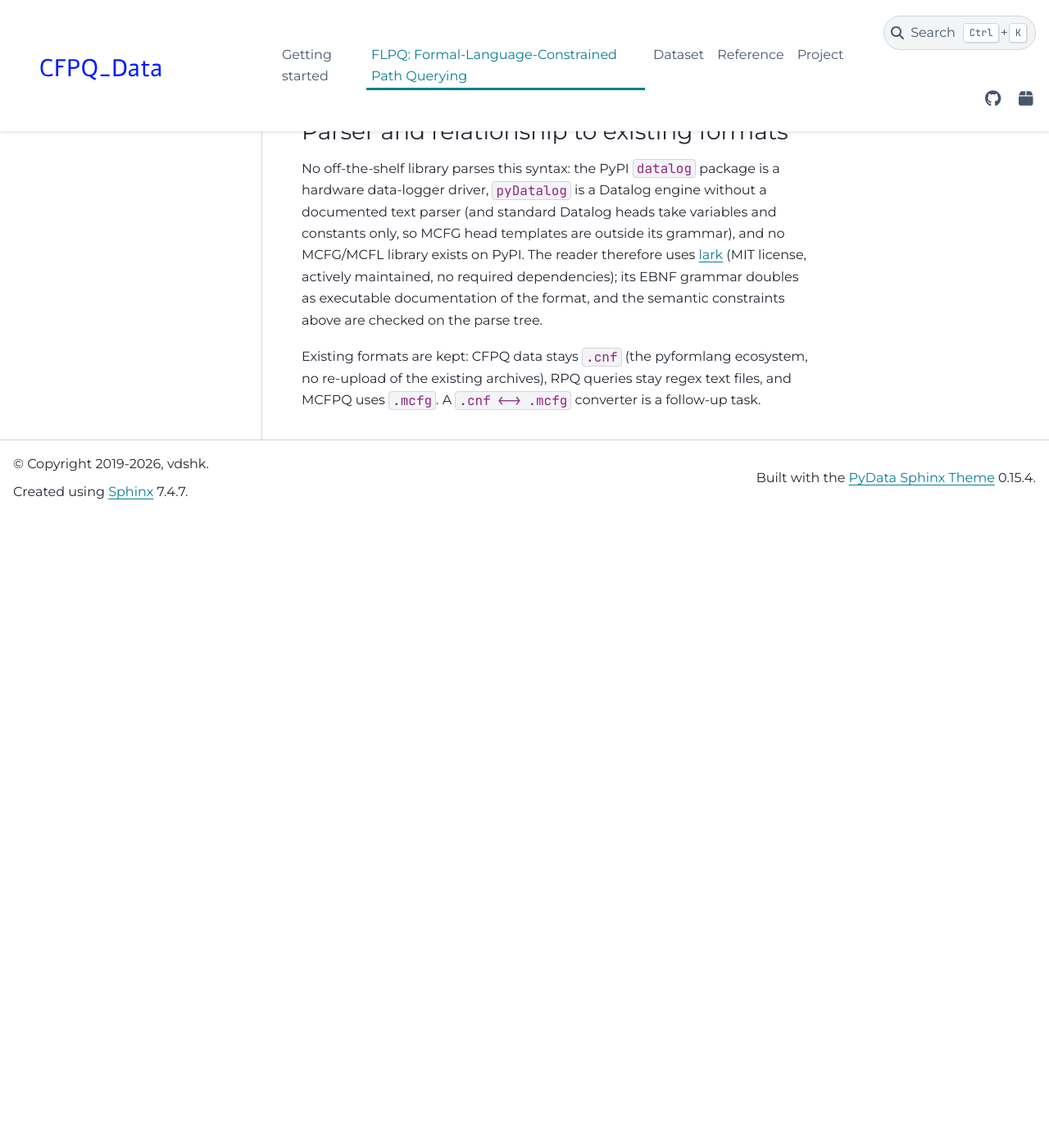
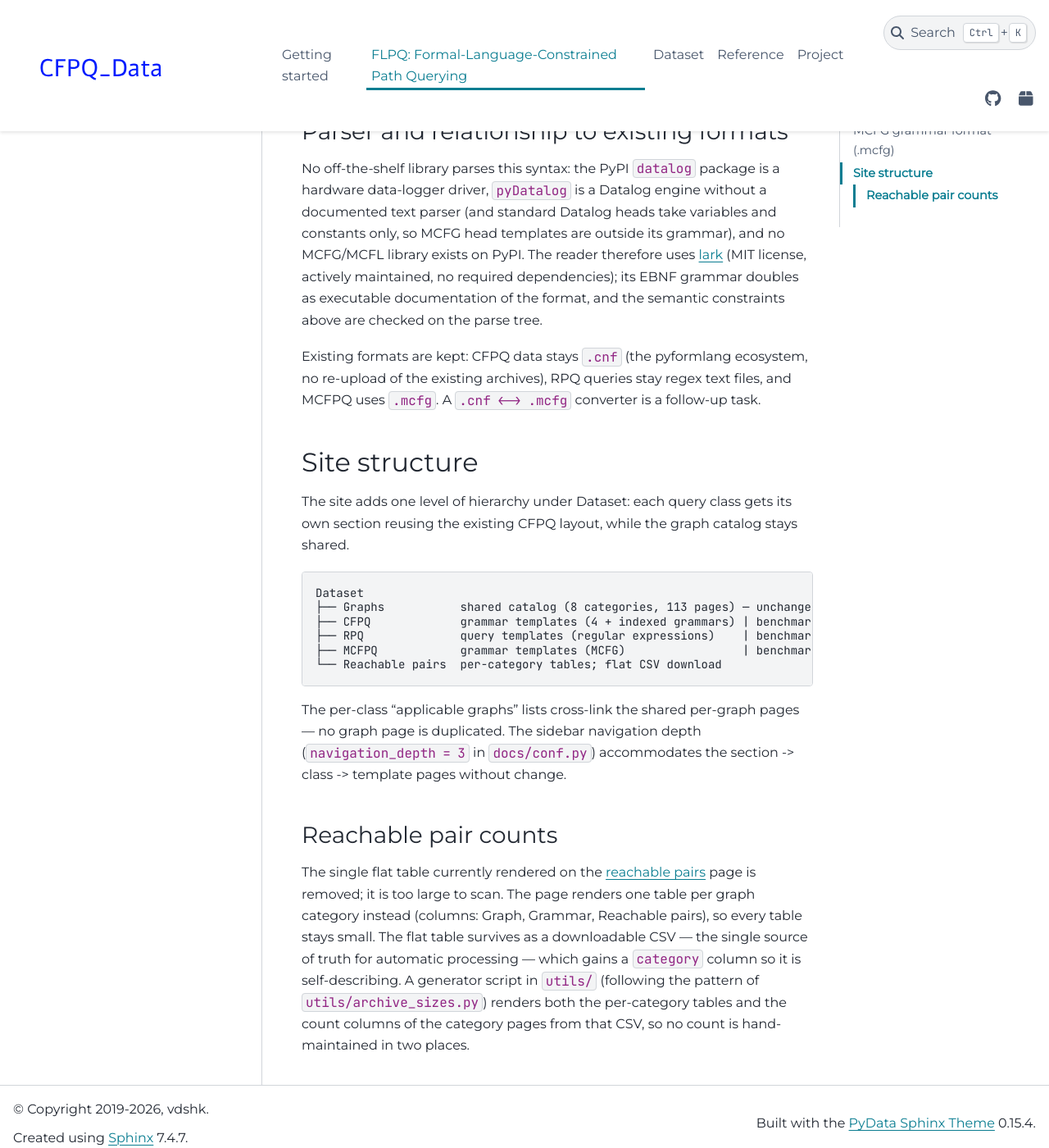
Before and after one commit to FormalLanguageConstrainedPathQuerying/CFPQ_Data, a Sphinx documentation site: the page built from docs/flpq.rst, in a window 1280 px wide and 1400 px high, scrolled down 4287 px. Shown: the whole window at 82% size. Built offline with Sphinx 7.4.7 and the PyData theme 0.15.4, drawn with Linux system fonts in a browser that asks for light colours; the version number is read from the project's files by our own code; before the commit the page ends 4917 px from its top, so only the background shows below that; some of the changed text lies outside the part shown.

Commit message:
docs(42-S3): design the FLPQ site structure and reachable-pairs rendering
The site gains one level of hierarchy under Dataset: a section per query
class (CFPQ/RPQ/MCFPQ), each reusing the existing CFPQ layout with its own
grammar/query templates, benchmarks, and a list of applicable graphs that
cross-links the shared per-graph pages (no duplication). The graph catalog
stays a single shared section. The existing navigation_depth = 3 in
docs/conf.py already accommodates section -> class -> template pages.

The reachable-pairs rendering is redesigned: the flat ~155-row table is
removed from the page in favor of one small table per graph category; the
flat table survives as the downloadable CSV (single source of truth for
automatic processing) and gains a category column; a utils/ generator
script (pattern of utils/archive_sizes.py) renders both the per-category
tables and the category-page count columns from the CSV so no count is
hand-maintained in two places. Verified: no-warning docs build (exit 0).

```diff
--- a/docs/flpq.rst
+++ b/docs/flpq.rst
@@ -209,3 +209,38 @@
 ecosystem, no re-upload of the existing archives), RPQ queries stay regex
 text files, and MCFPQ uses ``.mcfg``. A ``.cnf <-> .mcfg`` converter is a
 follow-up task.
+
+Site structure
+--------------
+
+The site adds one level of hierarchy under Dataset: each query class gets
+its own section reusing the existing CFPQ layout, while the graph catalog
+stays shared.
+
+.. code-block:: text
+
+   Dataset
+   ├── Graphs           shared catalog (8 categories, 113 pages) — unchanged
+   ├── CFPQ             grammar templates (4 + indexed grammars) | benchmarks | applicable graphs
+   ├── RPQ              query templates (regular expressions)    | benchmarks | applicable graphs
+   ├── MCFPQ            grammar templates (MCFG)                 | benchmarks | applicable graphs
+   └── Reachable pairs  per-category tables; flat CSV download
+
+The per-class "applicable graphs" lists cross-link the shared per-graph
+pages — no graph page is duplicated. The sidebar navigation depth
+(``navigation_depth = 3`` in ``docs/conf.py``) accommodates the
+section -> class -> template pages without change.
+
+Reachable pair counts
+^^^^^^^^^^^^^^^^^^^^^
+
+The single flat table currently rendered on the
+:ref:`reachable pairs <reachable_pairs>` page is removed; it is too large to
+scan. The page renders one table per graph category instead (columns:
+Graph, Grammar, Reachable pairs), so every table stays small. The flat
+table survives as a downloadable CSV — the single source of truth for
+automatic processing — which gains a ``category`` column so it is
+self-describing. A generator script in ``utils/`` (following the pattern of
+``utils/archive_sizes.py``) renders both the per-category tables and the
+count columns of the category pages from that CSV, so no count is
+hand-maintained in two places.
```
